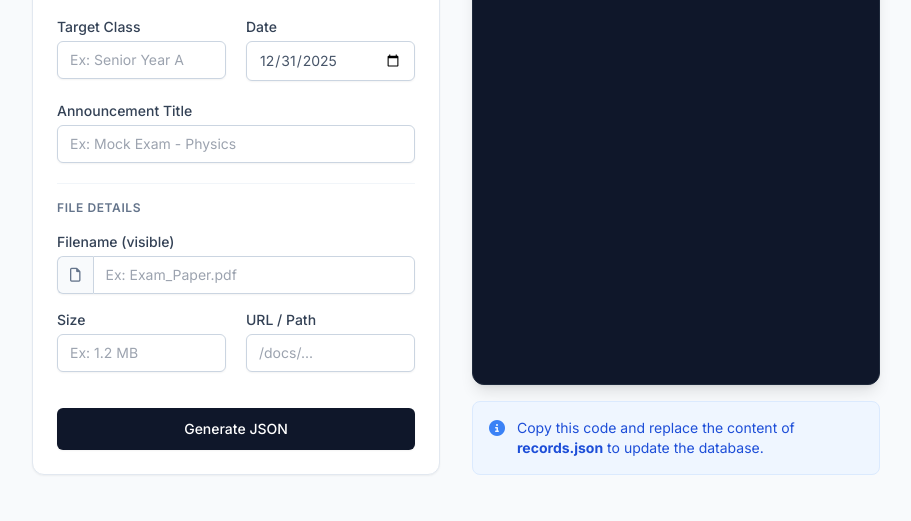
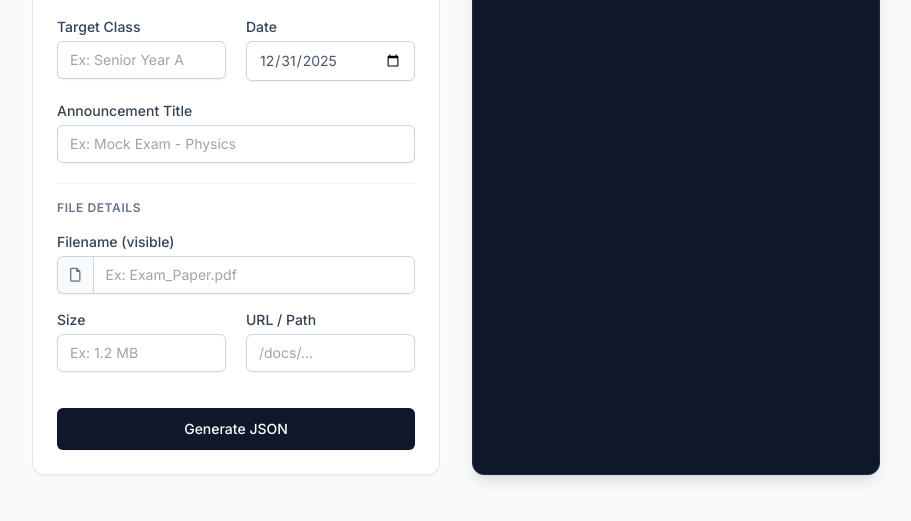
Before and after one commit to logicxme/logicx.me, a plain HTML site: page editor.html in a window 1280 px wide. Shown: the part 251-772 px from the top of the page, without its empty margins (184-1095 px from the left). Drawn offline with nearby package versions, Linux system fonts and the light colour scheme.

Commit message:
Add files via upload

```diff
--- a/editor.html
+++ b/editor.html
@@ -147,13 +147,6 @@
                         </pre>
                     </div>
                 </div>
-
-                <div class="mt-4 p-4 bg-blue-50 rounded-lg border border-blue-100 flex gap-3">
-                    <i class="fa-solid fa-circle-info text-blue-500 mt-0.5"></i>
-                    <p class="text-sm text-blue-700">
-                        Copy this code and replace the content of <strong>records.json</strong> to update the database.
-                    </p>
-                </div>
             </div>
         </div>
     </main>
@@ -184,7 +177,7 @@
 
         function loadExistingData() {
             output.textContent = "// Loading existing data...";
-            axios.get('/records.json')
+            axios.get('https://raw.githubusercontent.com/logicxme/logicx.me/refs/heads/main/records.json')
                 .then(response => {
                     currentData = response.data;
                     output.textContent = JSON.stringify(currentData, null, 4);
```
Also changed, not shown: index.html (+1 -1 lines).
